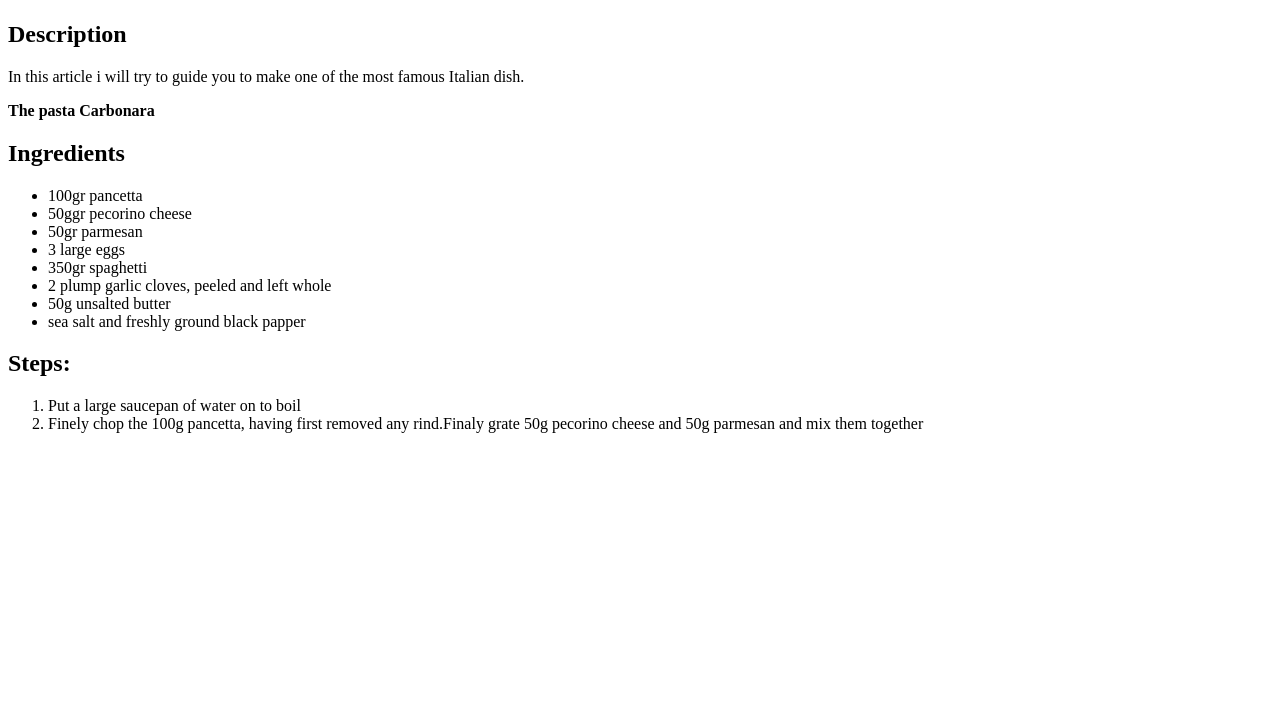
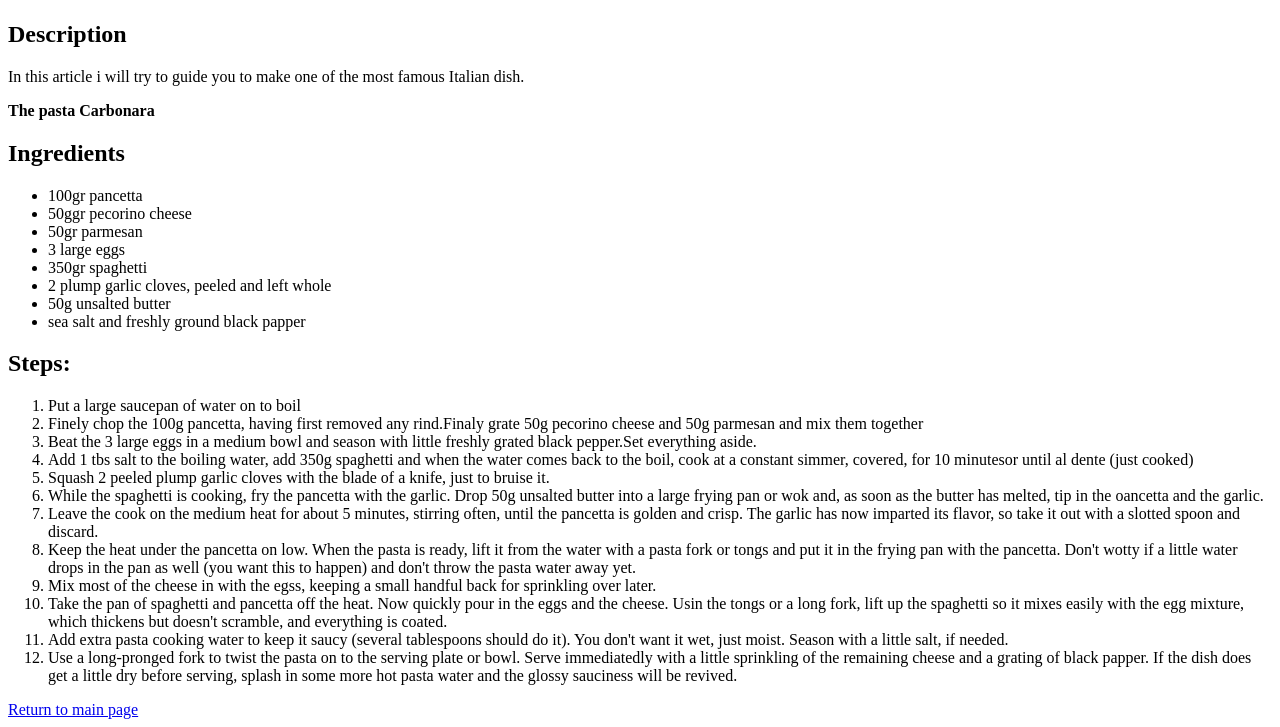
Before and after one commit to VladeTOR/odin-recipes, a plain HTML site: page recipes/carbonara.html in a window 1280 px wide. Shown: the part 383-1110 px from the top of the page. Before the commit the page ends 832 px from the top, so only its background shows below. Drawn offline with Linux system fonts and the light colour scheme.

Commit message:
Added all the steps and a link to main page

```diff
--- a/recipes/carbonara.html
+++ b/recipes/carbonara.html
@@ -25,7 +25,19 @@
         <ol>
             <li>Put a large saucepan of water on to boil</li>
             <li>Finely chop the 100g pancetta, having first removed any rind.Finaly grate 50g pecorino cheese and 50g parmesan and mix them together</li>
+            <li>Beat the 3 large eggs in a medium bowl and season with little freshly grated black pepper.Set everything aside.</li>
+            <li>Add 1 tbs salt to the boiling water, add 350g spaghetti and when the water comes back to the boil, cook at a constant simmer, covered, for 10 minutesor until al dente (just cooked)</li>
+            <li>Squash 2 peeled plump garlic cloves with the blade of a knife, just to bruise it.</li>
+            <li>While the spaghetti is cooking, fry the pancetta with the garlic. Drop 50g unsalted butter into a large frying pan or wok and, as soon as the butter has melted, tip in the oancetta and the garlic.</li>
+            <li>Leave the cook on the medium heat for about 5 minutes, stirring often, until the pancetta is golden and crisp. The garlic has now imparted its flavor, so take it out with a slotted spoon and discard.</li>
+            <li>Keep the heat under the pancetta on low. When the pasta is ready, lift it from the water with a pasta fork or tongs and put it in the frying pan with the pancetta. Don't wotty if a little water drops in the pan as well (you want this to happen) and don't throw the pasta water away yet.</li>
+            <li>Mix most of the cheese in with the egss, keeping a small handful back for sprinkling over later.</li>
+            <li>Take the pan of spaghetti and pancetta off the heat. Now quickly pour in the eggs and the cheese. Usin the tongs or a long fork, lift up the spaghetti so it mixes easily with the egg mixture, which thickens but doesn't scramble, and everything is coated.</li>
+            <li>Add extra pasta cooking water to keep it saucy (several tablespoons should do it). You don't want it wet, just moist. Season with a little salt, if needed.</li>
+            <li>Use a long-pronged fork to twist the pasta on to the serving plate or bowl. Serve immediatedly with a little sprinkling of the remaining cheese and a grating of black papper. If the dish does get a little dry before serving, splash in some more hot pasta water and the glossy sauciness will be revived.</li>
         </ol>
+
+        <a href="../index.html">Return to main page</a>
     </body>
 
 </html>
```
